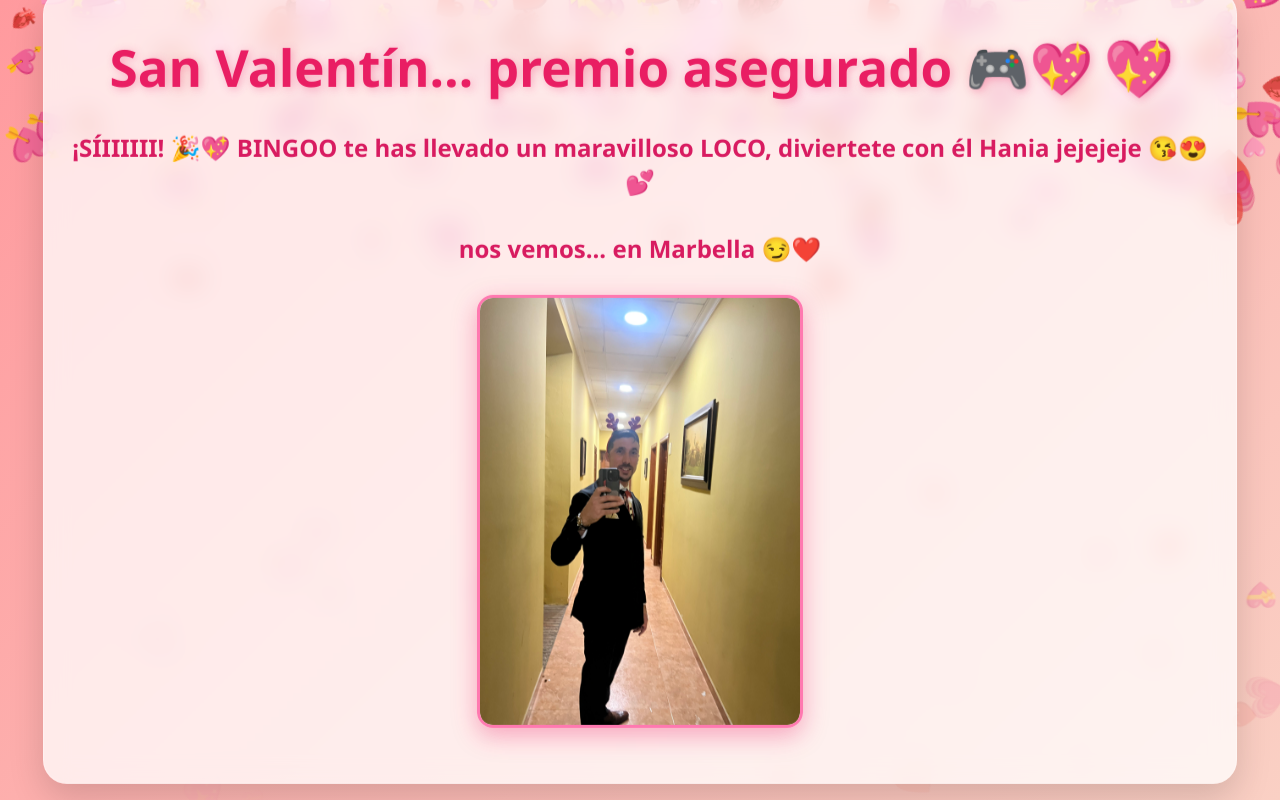
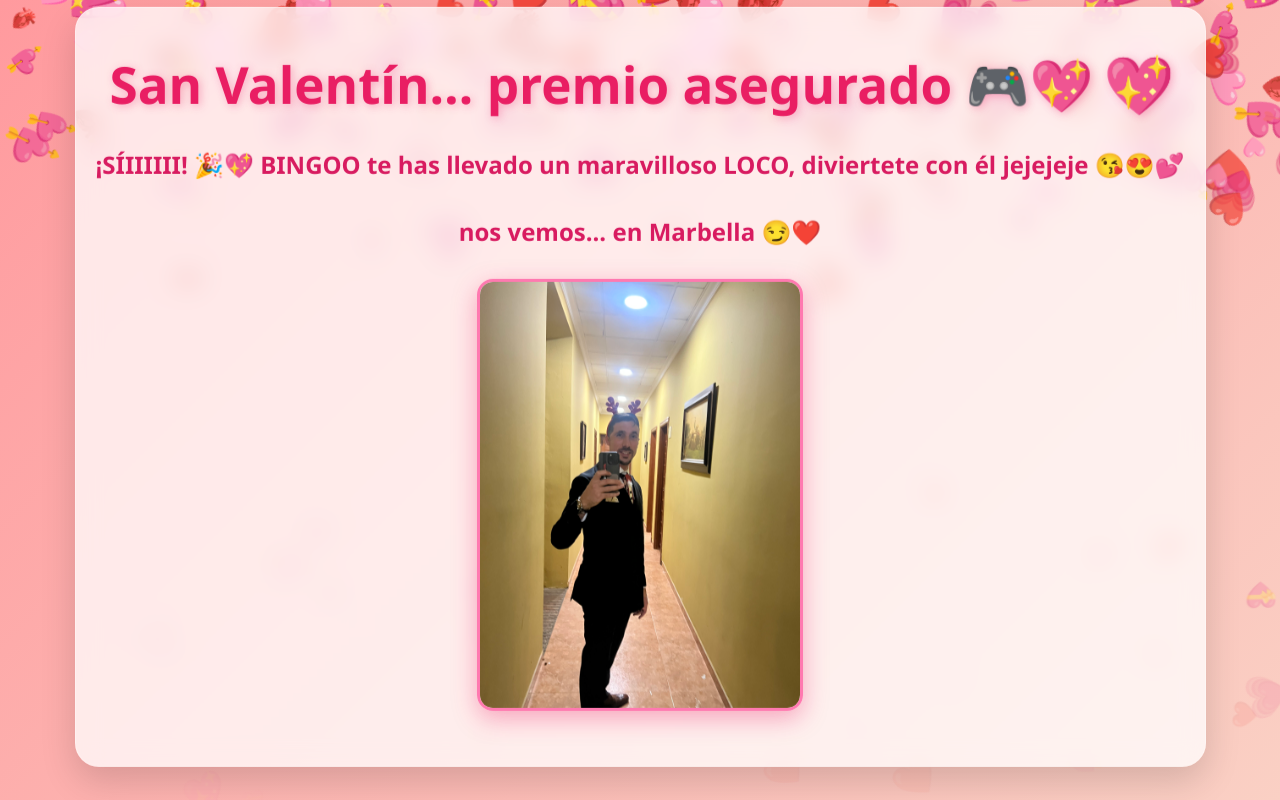
Before and after one commit to antoniojoaquin102349/juego-San-valentin, a plain HTML site: page index.html in a window 1280 px wide. Both pictures are taken after a click on the button "SÍIIII 💕". Drawn offline with Linux system fonts and the light colour scheme.

Commit message:
Update success message in index.html
Removed 'Hania' from the success message.

```diff
--- a/index.html
+++ b/index.html
@@ -45,7 +45,7 @@ yesBtn.addEventListener("click", () => {
   if (yesClicked) return;
   yesClicked = true;
 
-  message.innerHTML = "¡SÍIIIIII! 🎉💖 BINGOO  te has llevado un maravilloso LOCO, diviertete con él Hania jejejeje 😘😍💕";
+  message.innerHTML = "¡SÍIIIIII! 🎉💖 BINGOO  te has llevado un maravilloso LOCO, diviertete con él jejejeje 😘😍💕";
 
   // ──── Aparece la foto ───────────────────────────────────────
   const photoContainer = document.createElement("div");
```
